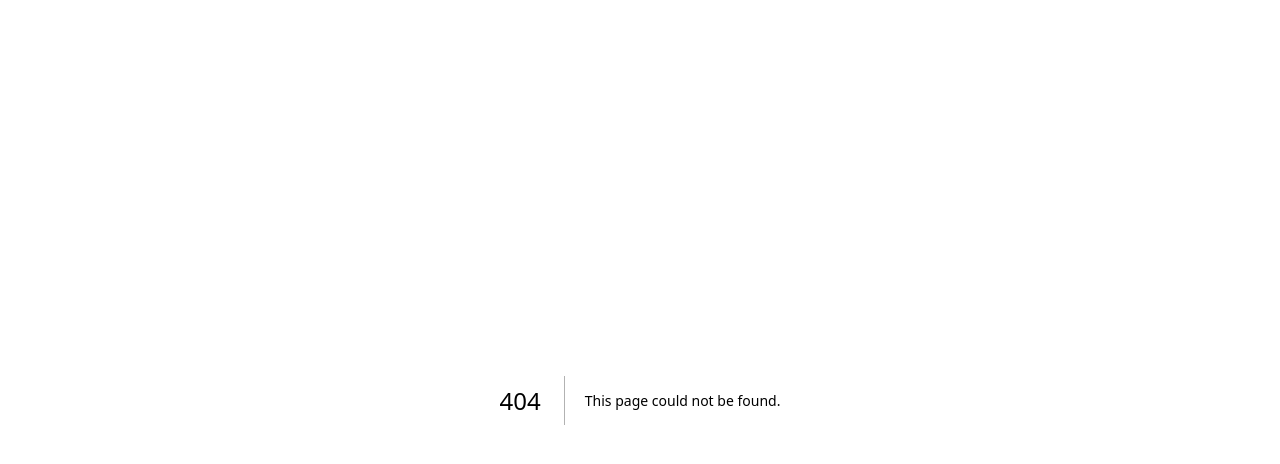
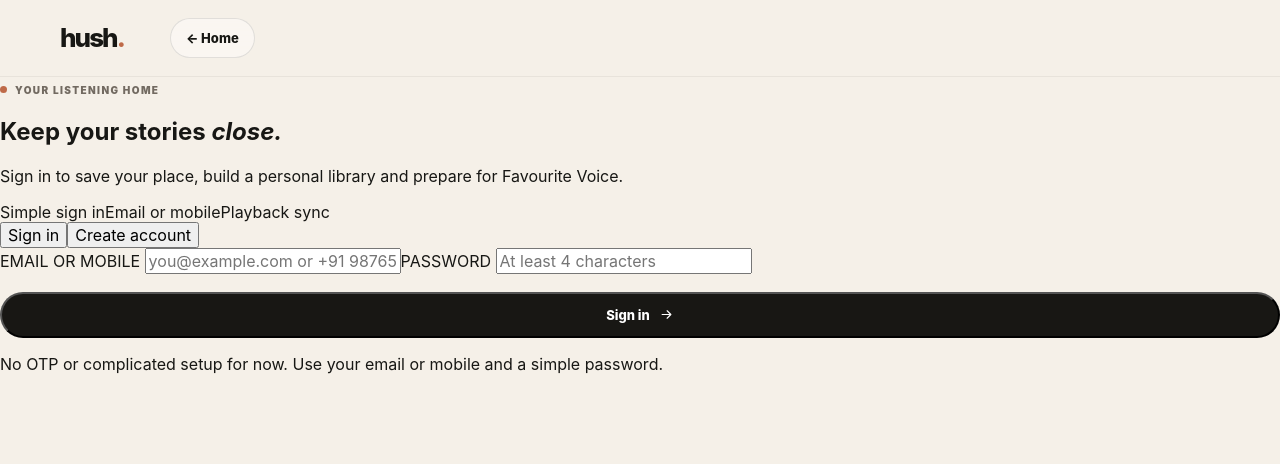
Before and after one commit to Premsh101/audiobook, a Next.js app: page /login in a window 1280 px wide. Before the commit this address had no page. Shown: the top 464 px of the page. Built offline with nearby package versions, Linux system fonts and the light colour scheme.

Commit message:
feat: add simple sign in and account creation screen

```diff
--- /dev/null
+++ b/app/login/page.tsx
@@ -0,0 +1,61 @@
+"use client";
+
+import { FormEvent, useState } from "react";
+import Link from "next/link";
+
+function Arrow(){return <svg viewBox="0 0 24 24" width="15" height="15" fill="none" stroke="currentColor" strokeWidth="1.8" strokeLinecap="round" strokeLinejoin="round"><path d="M5 12h13"/><path d="m13 6 6 6-6 6"/></svg>}
+
+export default function LoginPage(){
+  const [mode,setMode]=useState<"login"|"signup">("login");
+  const [identifier,setIdentifier]=useState("");
+  const [password,setPassword]=useState("");
+  const [name,setName]=useState("");
+  const [error,setError]=useState("");
+  const [busy,setBusy]=useState(false);
+
+  async function submit(e:FormEvent){
+    e.preventDefault();
+    setBusy(true); setError("");
+    try{
+      const res=await fetch(mode==="login"?"/api/auth/login":"/api/auth/signup",{
+        method:"POST",
+        headers:{"Content-Type":"application/json"},
+        body:JSON.stringify({identifier,password,name})
+      });
+      const data=await res.json();
+      if(!res.ok) throw new Error(data.error || "Something went wrong");
+      window.location.href="/";
+    }catch(err){
+      setError(err instanceof Error ? err.message : "Something went wrong");
+    }finally{setBusy(false);}
+  }
+
+  return <div className="auth-shell">
+    <header className="topbar"><div className="nav-wrap">
+      <Link href="/" className="brand">hush<span>.</span></Link>
+      <div className="nav-actions"><Link className="nav-ghost" href="/">← Home</Link></div>
+    </div></header>
+    <main className="auth-main">
+      <section className="auth-intro">
+        <span className="eyebrow"><i/> Your listening home</span>
+        <h1>Keep your stories <em>close.</em></h1>
+        <p>Sign in to save your place, build a personal library and prepare for Favourite Voice.</p>
+        <div className="auth-notes"><span>Simple sign in</span><span>Email or mobile</span><span>Playback sync</span></div>
+      </section>
+      <section className="auth-card">
+        <div className="auth-tabs">
+          <button className={mode==="login"?"active":""} onClick={()=>{setMode("login");setError("");}}>Sign in</button>
+          <button className={mode==="signup"?"active":""} onClick={()=>{setMode("signup");setError("");}}>Create account</button>
+        </div>
+        <form onSubmit={submit}>
+          {mode==="signup" && <label>NAME <input value={name} onChange={e=>setName(e.target.value)} placeholder="What should we call you?"/></label>}
+          <label>EMAIL OR MOBILE <input autoComplete="username" value={identifier} onChange={e=>setIdentifier(e.target.value)} placeholder="you@example.com or +91 98765 43210"/></label>
+          <label>PASSWORD <input type="password" autoComplete={mode==="login"?"current-password":"new-password"} value={password} onChange={e=>setPassword(e.target.value)} placeholder="At least 4 characters"/></label>
+          {error && <div className="auth-error">{error}</div>}
+          <button className="button-dark full" disabled={busy}>{busy ? "Please wait…" : mode==="login" ? <>Sign in <Arrow/></> : <>Create account <Arrow/></>}</button>
+        </form>
+        <p className="auth-foot">No OTP or complicated setup for now. Use your email or mobile and a simple password.</p>
+      </section>
+    </main>
+  </div>;
+}
```
